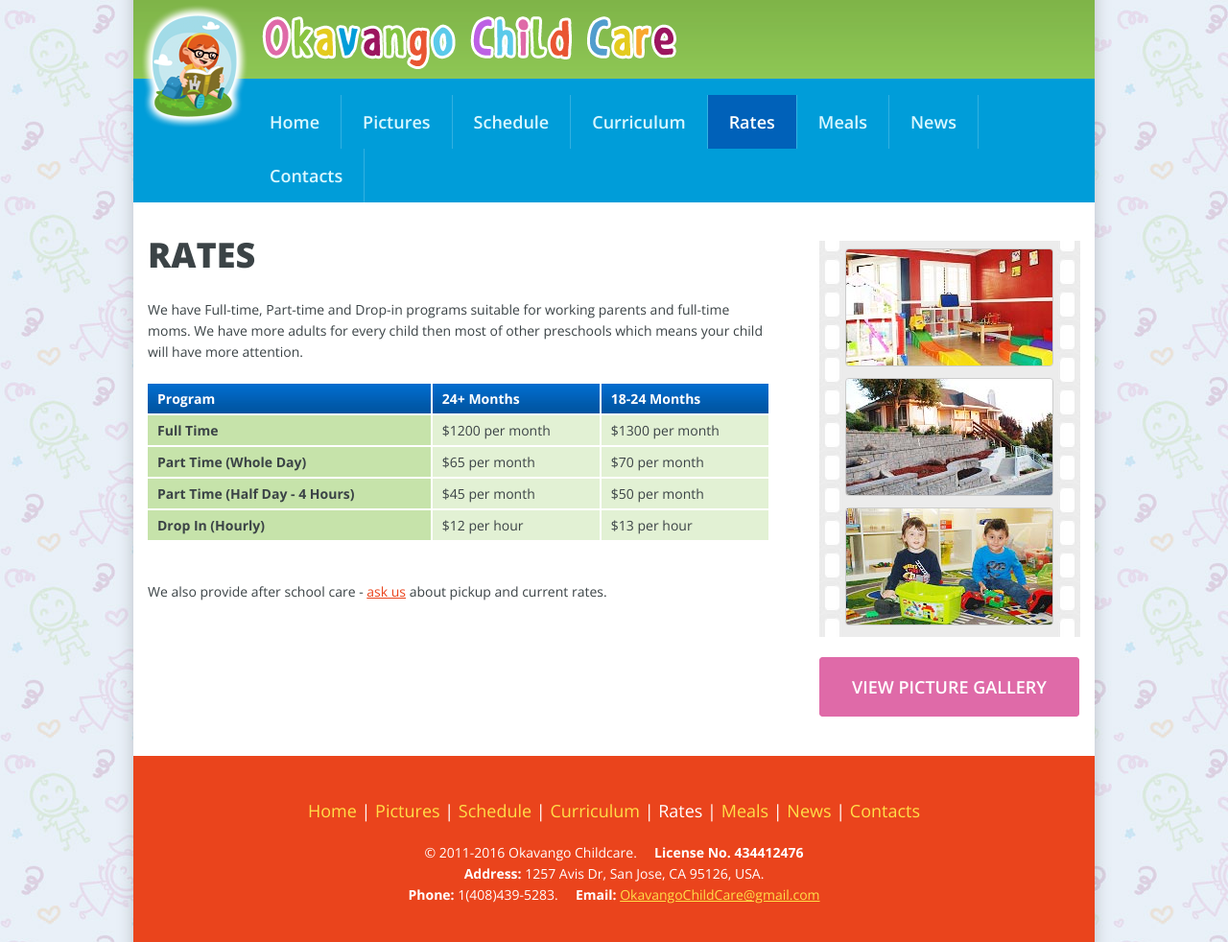
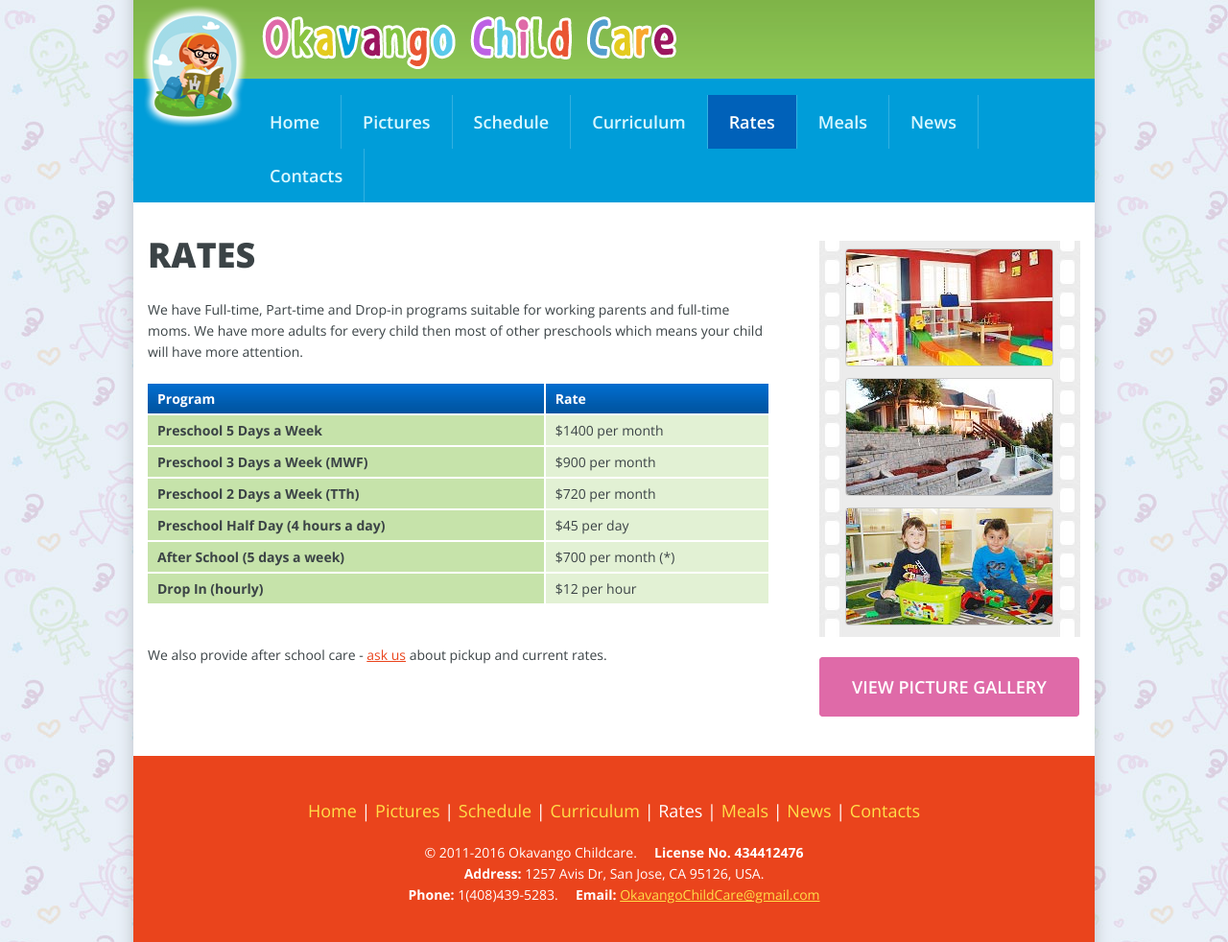
Before and after one commit to jigounov/okavango, a Java web app: page /curriculum in a window 1280 px wide. Shown: the whole page at 96% size. Run offline with Tomcat 11, a stand-in JSP engine, Linux system fonts and the light colour scheme; some libraries are stand-ins or nearby versions.

Commit message:
update rates

```diff
--- a/src/main/webapp/rates.jsp
+++ b/src/main/webapp/rates.jsp
@@ -27,28 +27,31 @@
 					<table width="100%" border="0" cellpadding="0" cellspacing="0">
 						<tbody><tr class="tbl-hdng">
 							<td>Program</td>
-							<td>24+ Months</td>
-							<td>18-24 Months</td>
+							<td>Rate</td>
 						</tr>
 						<tr>
-							<th>Full Time</th>
-							<td>$1200 per month</td>
-							<td>$1300 per month</td>
+							<th>Preschool 5 Days a Week</th>
+							<td>$1400 per month</td>
 						</tr>
 						<tr>
-							<th>Part Time (Whole Day)</th>
-							<td>$65 per month</td>
-							<td>$70 per month</td>
+							<th>Preschool 3 Days a Week (MWF)</th>
+							<td>$900 per month</td>
 						</tr>
 						<tr>
-							<th>Part Time (Half Day - 4 Hours)</th>
-							<td>$45 per month</td>
-							<td>$50 per month</td>
+							<th>Preschool 2 Days a Week (TTh)</th>
+							<td>$720 per month</td>
 						</tr>
 						<tr>
-							<th>Drop In (Hourly)</th>
+							<th>Preschool Half Day (4 hours a day)</th>
+							<td>$45 per day</td>
+						</tr>
+						<tr>
+							<th>After School (5 days a week)</th>
+							<td>$700 per month (*)</td>
+						</tr>
+						<tr>
+							<th>Drop In (hourly)</th>
 							<td>$12 per hour</td>
-							<td>$13 per hour</td>
 						</tr>
 						</tbody></table>
 					<br/>
```
